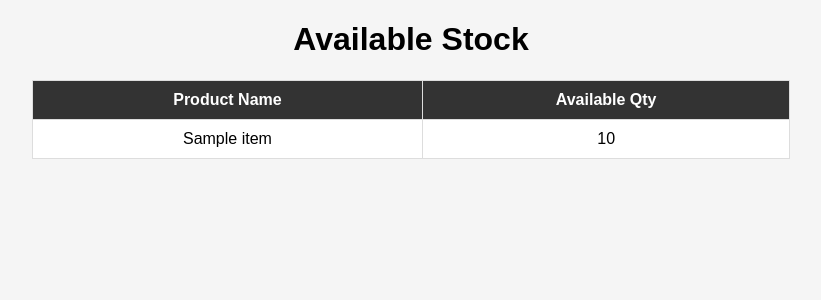
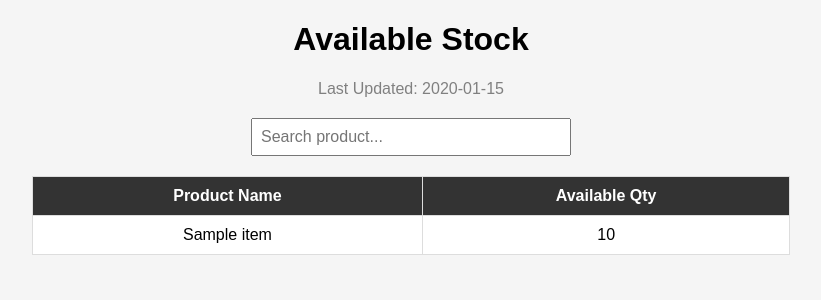
Before and after one commit to amitkumar02177-debug/stock_web, a Flask app: template templates/index.html in a window 1280 px wide. Shown: the top 300 px of the page, without its empty margins (229-1050 px from the left). Run offline with Flask 3, Linux system fonts and the light colour scheme; the template is opened without the code that fills it: most values are stand-ins (such as "Sample title", 1, 10 or a date in 2020).

Commit message:
index.html

```diff
--- a/templates/index.html
+++ b/templates/index.html
@@ -1,5 +1,6 @@
 <!DOCTYPE html>
 <html>
+
 <head>
 
 <title>Stock List</title>
@@ -33,6 +34,20 @@ h1{
 text-align:center;
 }
 
+#searchBox{
+display:block;
+margin:20px auto;
+padding:8px;
+width:300px;
+font-size:16px;
+}
+
+#updateTime{
+text-align:center;
+margin-bottom:15px;
+color:gray;
+}
+
 </style>
 
 </head>
@@ -41,7 +56,13 @@ text-align:center;
 
 <h1>Available Stock</h1>
 
-<table>
+<div id="updateTime">
+Last Updated: {{ last_update }}
+</div>
+
+<input type="text" id="searchBox" placeholder="Search product..." onkeyup="searchProduct()">
+
+<table id="stockTable">
 
 <tr>
 <th>Product Name</th>
@@ -59,5 +80,38 @@ text-align:center;
 
 </table>
 
+
+<script>
+
+function searchProduct() {
+
+let input = document.getElementById("searchBox").value.toLowerCase();
+
+let table = document.getElementById("stockTable");
+
+let rows = table.getElementsByTagName("tr");
+
+for (let i = 1; i < rows.length; i++) {
+
+let product = rows[i].getElementsByTagName("td")[0];
+
+if (product) {
+
+let text = product.textContent.toLowerCase();
+
+if (text.indexOf(input) > -1) {
+rows[i].style.display = "";
+} else {
+rows[i].style.display = "none";
+}
+
+}
+
+}
+
+}
+
+</script>
+
 </body>
 </html>
```
